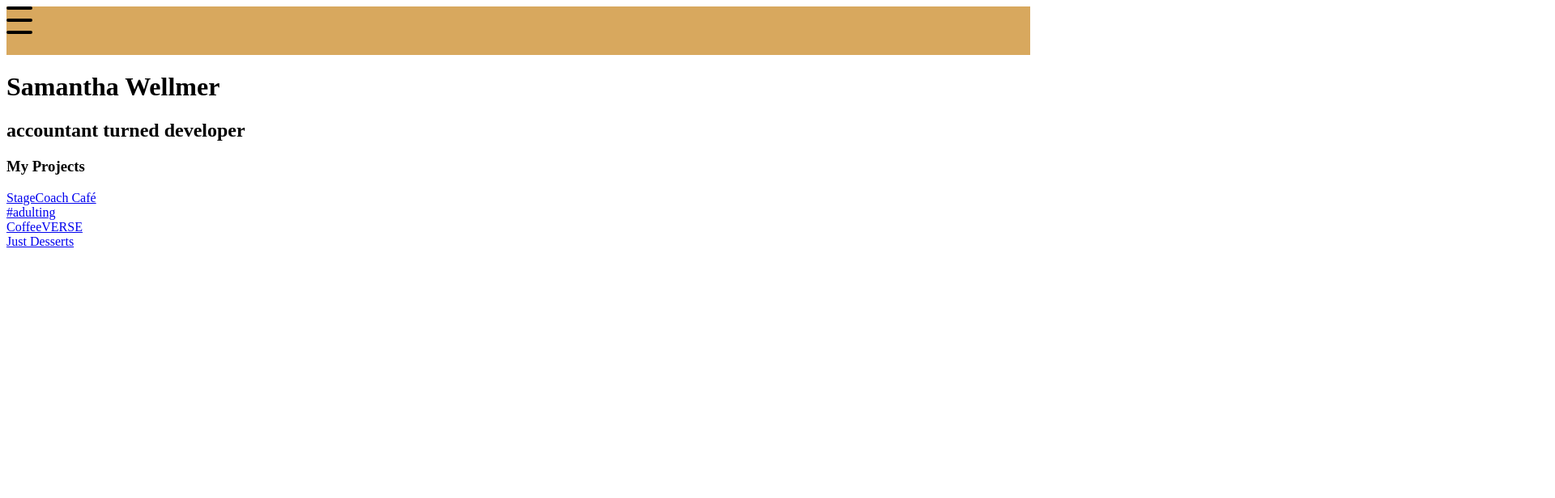
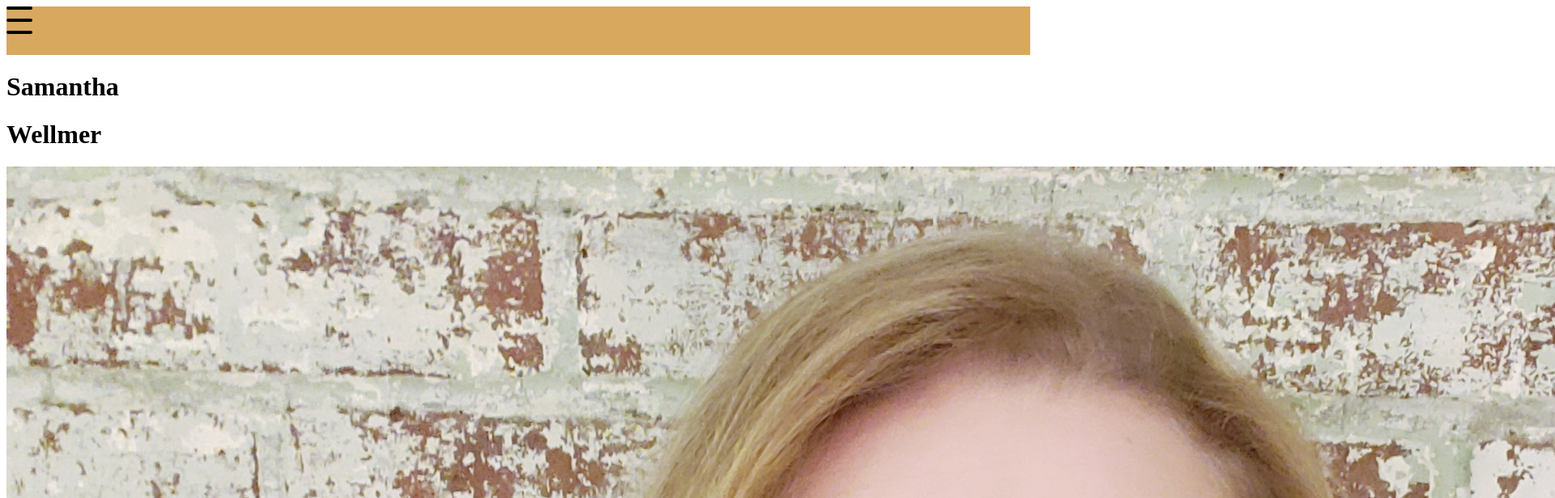
Before and after one commit to smwellmer/sw-portfolio, a Next.js app: page / in a window 1280 px wide. Shown: the top 616 px of the page at 81% size, 1920 px wide, since content can reach past the window. Built offline with nearby package versions, Linux system fonts and the light colour scheme.

Commit message:
some styling

```diff
--- a/components/Head.js
+++ b/components/Head.js
@@ -6,6 +6,7 @@ export default function PageHead(props) {
       <title>{props.title}</title>
       <meta name="description" content={props.description} />
       <link rel="icon" href="/favicon.ico" />
+
     </Head>
   );
 }
--- a/components/Nav.js
+++ b/components/Nav.js
@@ -1,5 +1,6 @@
 import Hamburger from "./Hamburger"
 import { useState } from "react";
+import Link from "next/link";
 
 export default function Nav(props) {
 
@@ -15,7 +16,6 @@ export default function Nav(props) {
             <div className='navigation'>
                 <ul>
                     <li>Home</li>
-                    <li>Projects</li>
                     <li>About</li>
                     <li>Contact</li>
                 </ul>
--- /dev/null
+++ b/pages/_document.js
@@ -0,0 +1,21 @@
+import Document, { Html, Head, Main, NextScript } from 'next/document'
+
+class MyDocument extends Document {
+  render() {
+    return (
+      <Html>
+        <Head>
+        <link rel="preconnect" href="https://fonts.googleapis.com"/>
+        <link rel="preconnect" href="https://fonts.gstatic.com" crossorigin/>
+        <link href="https://fonts.googleapis.com/css2?family=Cinzel&family=Raleway:ital,wght@0,200;1,200&display=swap" rel="stylesheet"></link>
+        </Head>
+        <body>
+          <Main />
+          <NextScript />
+        </body>
+      </Html>
+    )
+  }
+}
+
+export default MyDocument
--- a/pages/index.js
+++ b/pages/index.js
@@ -7,7 +7,9 @@ export default function Home() {
     <div>
       <div>
       <Nav />
-      <h1>Samantha Wellmer</h1>
+      <h1 className='name'>Samantha</h1>
+      <h1 className='name2'>Wellmer</h1>
+      <img className='photo' src='me.jpg' alt='me'/>
       <h2>accountant turned developer</h2>
       </div>
       <p>
--- a/styles/globals.css
+++ b/styles/globals.css
@@ -3,6 +3,7 @@ html, body {
   margin: 0;
 }
 body{
+  font-family: 'Raleway', sans-serif;
   background-image: url(/yellow.jpg);
   max-width: 100%;
   height: auto;
@@ -25,11 +26,38 @@ a {
   margin-left: 10px;
   z-index: 10;
 }
+.photo {
+  margin: 0 auto;
+  clip-path: ellipse(34% 40% at 50% 50%);
+  height: 20em;
+  width: 20em;
+  object-fit: scale-down;
+  transform: translate3d(0px, 0, 0) scale(1.2);
+  transition: all 0.35s;
+  padding-left: 15px;
+}
+.photo:hover{
+  opacity: .5;
+  transform: translate3d(0px, 0, 0) scale(2);
+}
 
-
-
+.name{
+  font-family: 'Cinzel', serif;
+  font-size: 3em;
+  margin: .25em;
+  margin-bottom: 0;
+}
+.name2{
+  font-family: 'Cinzel', serif;
+  margin-left: 20%;
+  margin-top: 0;
+  font-size: 3em;
+}
 @media screen and (min-width: 768px){
   .hamburger{
     display: none;
   }
+  .navigation{
+    display: flex;
+  }
 }
```
Also changed, not shown: public/me.jpg (added).
